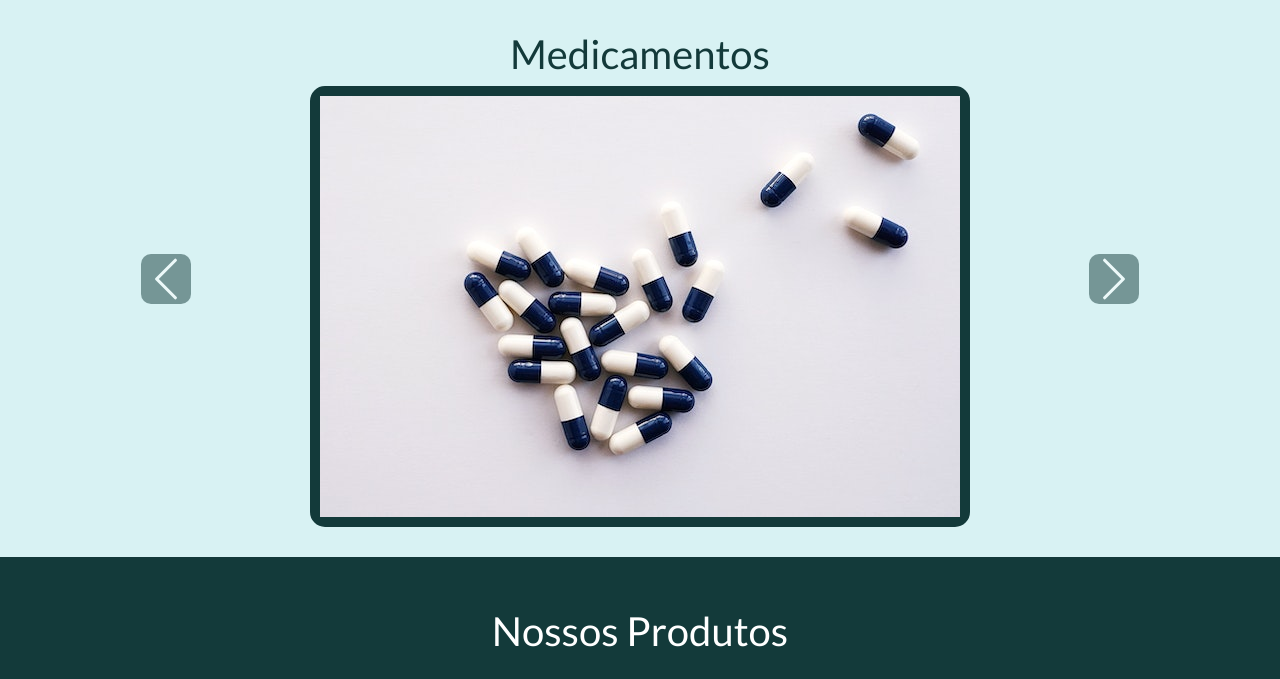
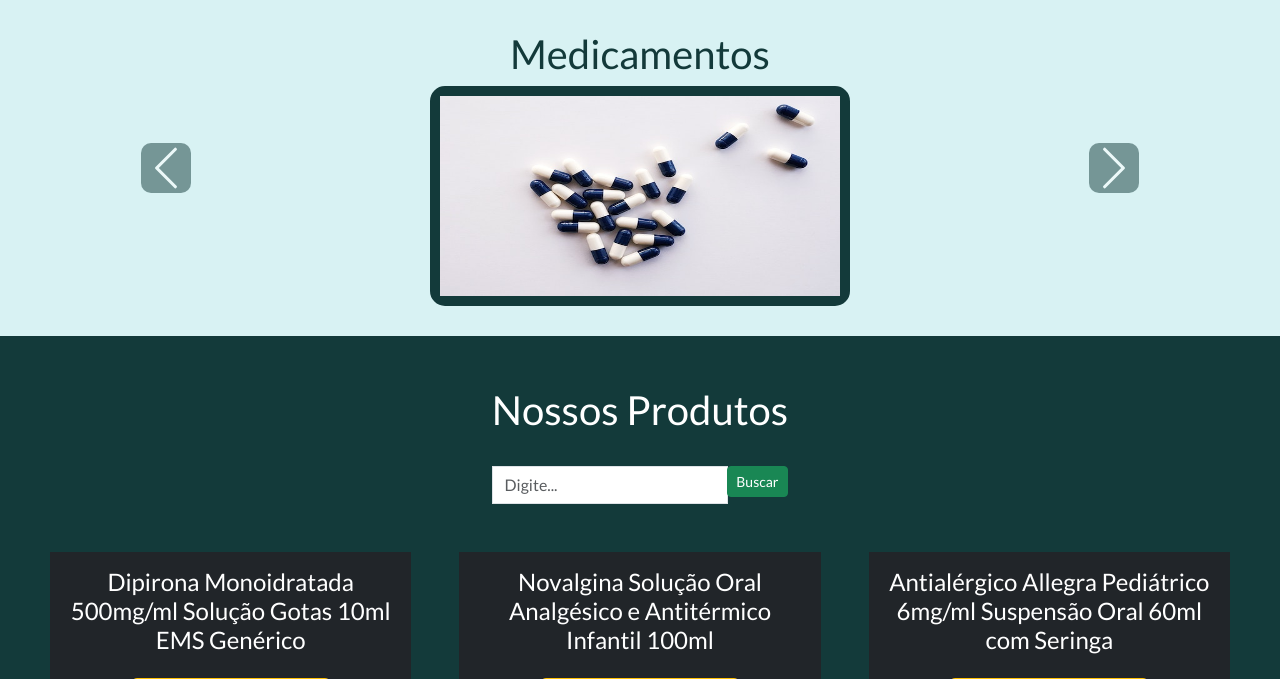
Before and after one commit to Victor-Silva0/Farmacia, a PHP site: page / in a window 1280 px wide. Shown: the part 61-740 px from the top of the page. Run offline with PHP 8.4, Linux system fonts and the light colour scheme; data comes from the database, SQL or seed files in the repository; some libraries are stand-ins or nearby versions.

Commit message:
Update index.php

```diff
--- a/farmacia/App/Views/home/index.php
+++ b/farmacia/App/Views/home/index.php
@@ -12,25 +12,25 @@
       <div class="carousel-item active text-center" style="transition: transform 1s ease, opacity .1s ease-out">
         <h1>Medicamentos</h1>
         <a href="link-para-medicamentos.html" style="border: 10px solid #133a3a; border-radius: 15px; display: inline-block;">
-        <img src="http://<?= APP_HOST ?>/public/images/1.jpg" style="margin: 0 auto;">
+        <img src="http://<?= APP_HOST ?>/public/images/1.jpg" width="400" height="200">
         </a>
       </div>
       <div class="carousel-item text-center" style="transition: transform 1s ease, opacity .1s ease-out">
         <h1>Suplementos e Vitaminas</h1>
         <a href="link-para-suplementos.html" style="border: 10px solid #133a3a; border-radius: 15px; display: inline-block;">
-        <img src="http://<?= APP_HOST ?>/public/images/2.jpg" style="margin: 0 auto;">
+        <img src="http://<?= APP_HOST ?>/public/images/2.jpg" width="400" height="200">
         </a>
       </div>
       <div class="carousel-item text-center" style="transition: transform 1s ease, opacity .1s ease-out">
         <h1>Beleza</h1>
         <a href="link-para-beleza.html" style="border: 10px solid #133a3a; border-radius: 15px; display: inline-block;">
-        <img src="http://<?= APP_HOST ?>/public/images/3.jpg" style="margin: 0 auto;">
+        <img src="http://<?= APP_HOST ?>/public/images/3.jpg" width="400" height="200">
         </a>
       </div>
       <div class="carousel-item text-center" style="transition: transform 1s ease, opacity .1s ease-out">
         <h1>Higiene</h1>
         <a href="link-para-higiene.html" style="border: 10px solid #133a3a; border-radius: 15px; display: inline-block;">
-        <img src="http://<?= APP_HOST ?>/public/images/4.jpg" style="margin: 0 auto;">
+        <img src="http://<?= APP_HOST ?>/public/images/4.jpg" width="400" height="200">
         </a>
       </div>
     </div>
@@ -47,7 +47,7 @@
 
 <div class="container1">
   <h1 class="text-white text-center">Nossos Produtos</h1>
-  <br>
+  <br />
 
   <div class="col-md-3 mx-auto">
     <form action="http://<?php echo APP_HOST; ?>" method="get" class="form-inline buscaDireita">
```
